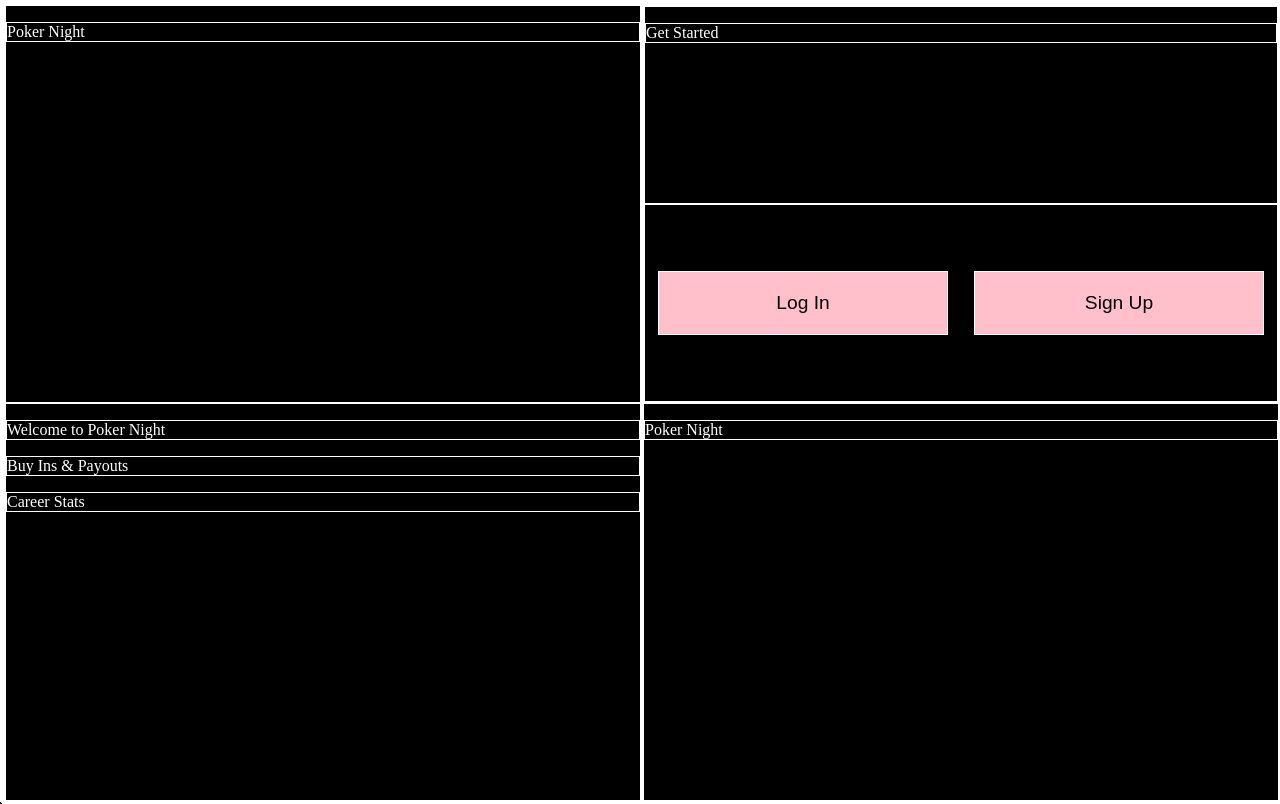
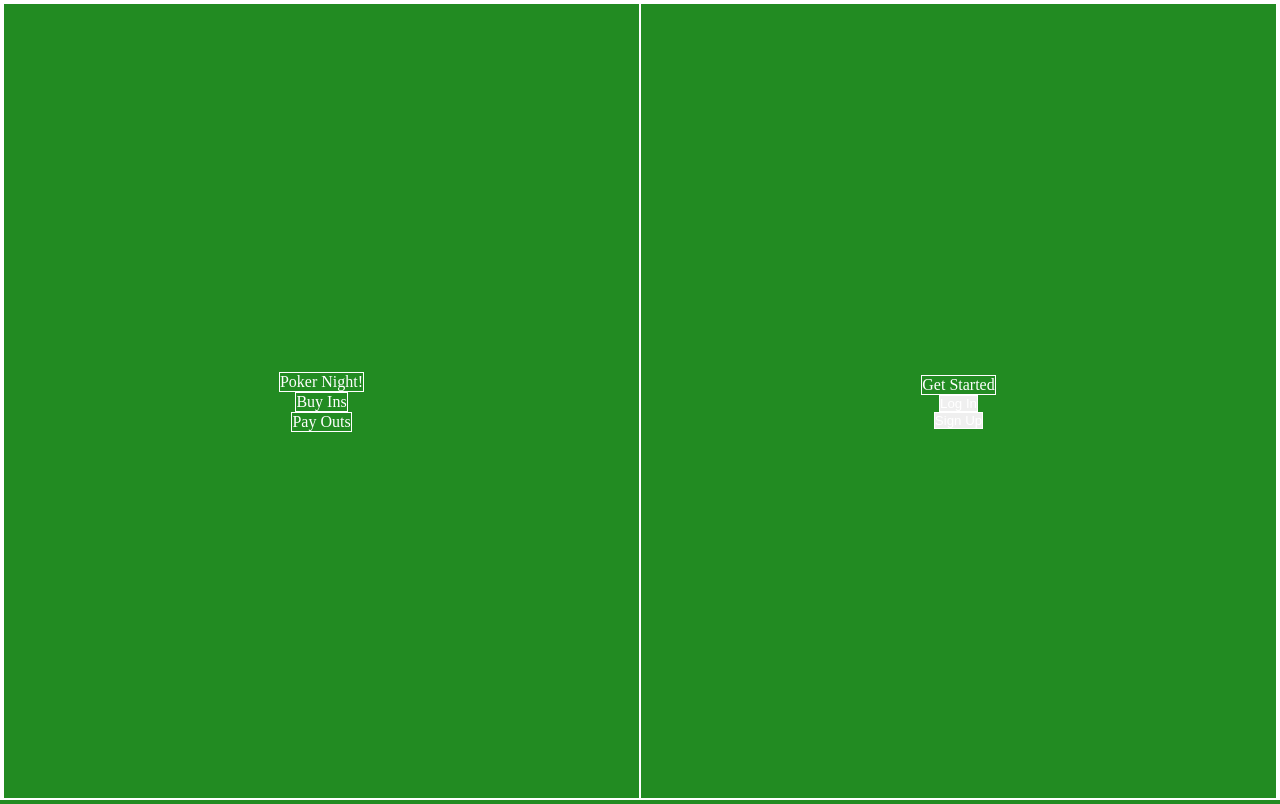
Before and after one commit to zekomadson/pokernight, a plain HTML site: page landing.html in a window 1280 px wide. Drawn offline with Linux system fonts and the light colour scheme.

Commit message:
Basic Structure of Landing

```diff
--- a/css/styles.css
+++ b/css/styles.css
@@ -1,51 +1,39 @@
 :root {
     --primary-color: forestgreen;
-    --secondary-color: lightgreen;
+    --secondary-color: rgb(139, 188, 167);
     --background-color: black;
     --text-color: white;
 }
 
 * {
-    border: 1px solid var(--text-color);
-    background-color: var(--background-color);
+    box-sizing: border-box;
+    margin: 0;
+    padding: 0;
+    border: .1rem solid var(--text-color);
     color: var(--text-color);
 }
 
-html, body{
-    margin: 0;
-    padding: 0;
-    width:100vw;
-    height: 100vh;
+html, body {
+    width: 100%;
+    height: 100%;
+    overflow: hidden;
+    background-color: var(--primary-color);
 }
 
-.flex-container {
+.h-flex-box {
     display: flex;
-    height: 100%;
-}
-.horizontal-flex-box {
-    display: flex;
-    flex-direction: row;
+    width: 100%;
+    min-height: 100vh;
+
 }
 
-.vertical-flex-box {
+.v-flex-box {
     display: flex;
     flex-direction: column;
+    justify-content: center;
+    align-items: center;
 }
 
 .flex-item {
     flex: 1;
 }
-
-.login-button-parent {
-    justify-content: center;
-    align-items: center;
-}
-
-.login-button {
-    background-color: pink;
-    color: var(--background-color);
-    height: 8vh;
-    width: 10vw;
-    margin: 1vh 1vw;
-    font-size: 1.2rem;
-}
--- a/landing.html
+++ b/landing.html
@@ -1,39 +1,26 @@
 <!DOCTYPE html>
 <html lang="en">
+
 <head>
     <meta charset="UTF-8">
     <meta name="viewport" content="width=device-width, initial-scale=1.0">
     <title>Poker Night Landing</title>
     <link rel="stylesheet" href="css/styles.css">
 </head>
+
 <body>
-    <div class="flex-container">
-        <div class="horizontal-flex-box flex-item">
-            <div class="vertical-flex-box flex-item">
-                <div class="flex-item">
-                    <p>Poker Night</p>
-                </div>
-                <div class="flex-item">
-                    <p>Welcome to Poker Night</p>
-                    <p>Buy Ins & Payouts</p>
-                    <p>Career Stats</p>
-                </div>
-            </div>
-            <div class="vertical-flex-box flex-item">
-                <div class="vertical-flex-box flex-item">
-                    <div class="flex-item">
-                        <p>Get Started</p>
-                    </div>
-                    <div class="horizontal-flex-box flex-item login-button-parent">
-                        <button class="flex-item login-button">Log In</button>
-                        <button class="flex-item login-button">Sign Up</button>
-                    </div>
-                </div>
-                <div class="flex-item">
-                    <p>Poker Night</p>
-                </div>
-            </div>
+    <div class="h-flex-box">
+        <div class="v-flex-box flex-item">
+            <p>Poker Night!</p>
+            <p>Buy Ins</p>
+            <p>Pay Outs</p>
+        </div>
+        <div class="v-flex-box flex-item">
+            <p>Get Started</p>
+            <button>Log In</button>
+            <button>Sign Up</button>
         </div>
     </div>
 </body>
+
 </html>
```
